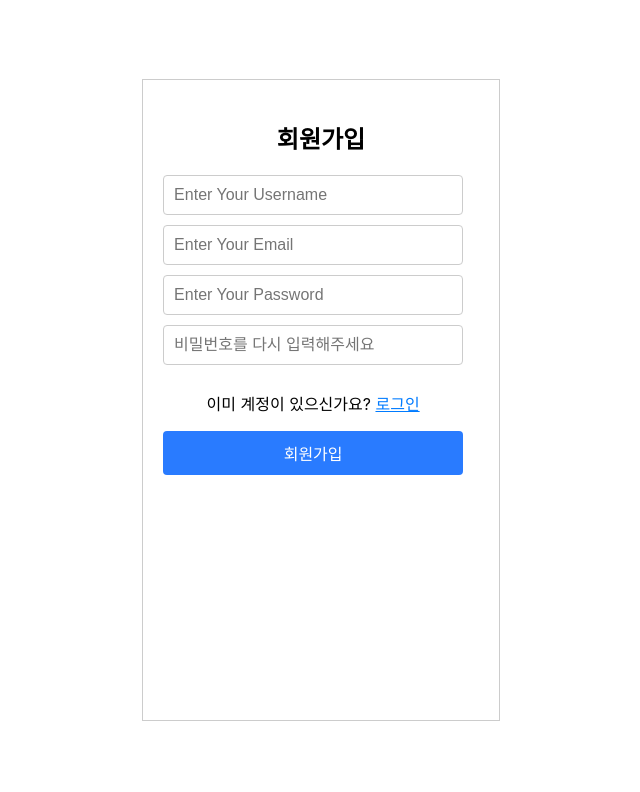
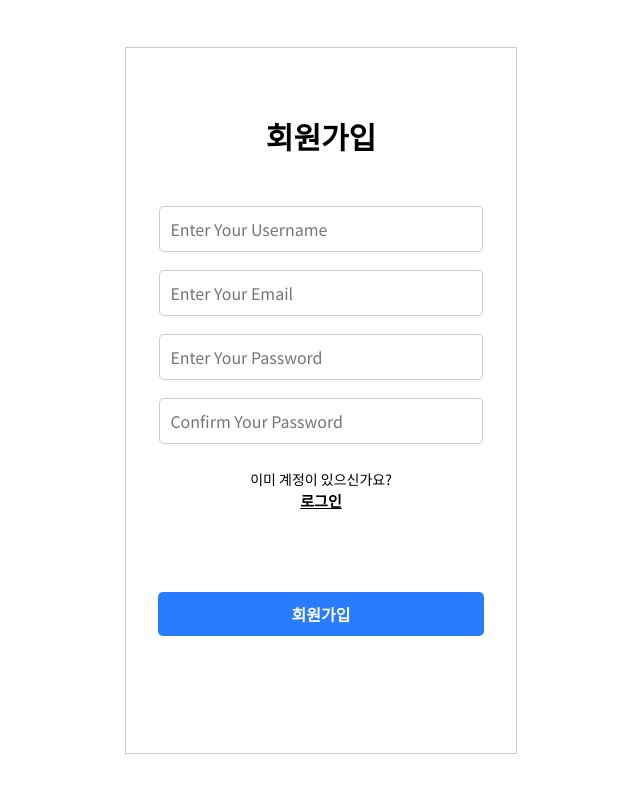
Before and after one commit to SK-PROJECT1-TEAM2/Web, a React (Create React App) app in the folder frontend/: page /signup in a window 1280 px wide. Shown: the top 792 px of the page, without its empty margins (319-959 px from the left). Built offline with nearby package versions, Linux system fonts and the light colour scheme.

Commit message:
Feat: 로그인 화면 수정1

```diff
--- a/frontend/src/Signin.js
+++ b/frontend/src/Signin.js
@@ -28,7 +28,7 @@ function Login() {
     return (
         <div style={styles.outerContainer}>
           <div style={styles.boxContainer}>
-            <h2>로그인</h2>
+            <h2 style={styles.title}>로그인</h2>
             <form onSubmit={handleLogin} style={styles.form}>
 
               <label htmlFor="email" style={styles.label}>Email</label>
@@ -53,18 +53,18 @@ function Login() {
               />
 
               <p style={styles.signupText}>
-                처음이신가요?{" "}
+                <span style={styles.signupQuestion}>처음이신가요?</span>
                 <button
                   type="button"
                   onClick={() => navigate("/signup")}
-                  style={styles.linkButton}
+                  style={styles.signupButton}
                 >
                   회원가입
                 </button>
               </p>
 
               <button type="submit" style={styles.button}>
-                로그인
+                Login
               </button>
             </form>
           </div>
@@ -81,19 +81,31 @@ function Login() {
       height: "100vh",
       backgroundColor: "#ffffff",
       fontFamily: "'Noto Sans KR', sans-serif",
-
     },
     boxContainer: {
       width: "auto",
-      minHeight: "600px",
+      minWidth: "350px",
+      minHeight: "625px",
       height: "auto",
       maxHeight: "95vh",
       aspectRatio: "500 / 950",
       padding: "20px",
       backgroundColor: "#ffffff",
-      border: "1.25px solid #ccc",
+      border: "1.25px solid rgba(0, 0, 0, 0.2)",
       textAlign: "center",
       fontFamily: "'Noto Sans KR', sans-serif",
+      display: "flex",
+      flexDirection: "column",
+      justifyContent: "center",
+      alignItems: "center",
+    },
+    title: {
+      display: "flex",
+      fontFamily: "'Noto Sans KR', sans-serif",
+      fontSize: "30px",
+      fontWeight: "bold",
+      marginTop: "-50px",
+      marginBottom: "40px",
     },
     form: {
       display: "flex",
@@ -102,44 +114,56 @@ function Login() {
     },
     label: {
         fontSize: "16px",
-        marginBottom: "5px",
+        marginBottom: "1px",
         textAlign: "left",
-        width: "100%",
+        width: "120%",
         fontFamily: "'Noto Sans KR', sans-serif",
-        fontWeight: 700,
+        fontWeight: "Regular",
+        marginTop: "30px",
     },
     input: {
-      margin: "10px 0",
-      marginBottom: "40px",
+      margin: "5px 0",
+      marginBottom: "10px",
       padding: "10px",
       fontSize: "16px",
-      width: "100%",
+      width: "120%",
       fontFamily: "'Noto Sans KR', sans-serif",
-
+      border: "1.25px solid rgba(4, 4, 4, 0.20)",
+      borderRadius: "5px",
     },
     button: {
       padding: "10px",
       backgroundColor: "#297BFF",
       color: "white",
       fontSize: "16px",
+      fontWeight: "bold",
       border: "none",
       borderRadius: "5px",
       cursor: "pointer",
-      width: "100%",
+      width: "130%",
       fontFamily: "'Noto Sans KR', sans-serif",
     },
-    linkButton: {
-      color: "#007BFF",
+    signupText: {
+      display: "flex",
+      flexDirection: "column",
+      justifyContent: "center",
+      alignItems: "center",
+      marginTop: "15px",
+      marginBottom:"80px",
+    },
+    signupQuestion: {
+      fontSize: "14px",
+      fontFamily: "'Noto Sans KR', sans-serif",
+    },
+    signupButton: {
+      fontSize: "15px",
+      color: "#000000",
+      fontWeight: "bold",
       background: "none",
       border: "none",
       cursor: "pointer",
       textDecoration: "underline",
-    },
-    signupText: {
-      display: "flex",
-      justifyContent: "center",
-      marginTop: "3px",
-      marginBottom:"80px",
+      fontFamily: "'Noto Sans KR', sans-serif",
     },
   };
 
--- a/frontend/src/Signup.js
+++ b/frontend/src/Signup.js
@@ -1,13 +1,5 @@
 import './App.css';
-import {
-    useState,
-    useEffect,
-    useMemo,
-    useCallback,
-    useRef,
-    useContext,
-    createContext,
-} from "react";
+import { useState } from "react";
 import { useNavigate } from "react-router-dom";
 
 
@@ -41,7 +33,7 @@ function Signup() {
     return (
         <div style={styles.outerContainer}>
           <div style={styles.boxContainer}>
-            <h2>회원가입</h2>
+            <h2 style={styles.title}>회원가입</h2>
             <form onSubmit={handleSignup} style={styles.form}>
               <input
                 type="text"
@@ -73,18 +65,24 @@ function Signup() {
               <input
                 type="password"
                 name="confirmPassword"
-                placeholder="비밀번호를 다시 입력해주세요"
+                placeholder="Confirm Your Password"
                 value={formData.confirmPassword}
                 onChange={handleInputChange}
                 style={styles.input}
                 required
               />
-              <p>
-                이미 계정이 있으신가요?{" "}
-                <button onClick={() => navigate("/")} style={styles.linkButton}>
+
+              <p style={styles.signinText}>
+                <span style={styles.signinQuestion}>이미 계정이 있으신가요?</span>
+                <button
+                  type="button"
+                  onClick={() => navigate("/")}
+                  style={styles.signinButton}
+                >
                   로그인
                 </button>
               </p>
+
               <button type="submit" style={styles.button}>
                 회원가입
               </button>
@@ -105,45 +103,77 @@ const styles = {
     },
     boxContainer: {
       width: "auto",
-        minHeight: "600px",
+      minWidth: "350px",
+      minHeight: "625px",
       height: "auto",
       maxHeight: "95vh",
       aspectRatio: "500 / 950",
       padding: "20px",
       backgroundColor: "#ffffff",
-        border: "1.25px solid #ccc",
+      border: "1.25px solid rgba(0, 0, 0, 0.2)",
       textAlign: "center",
+      fontFamily: "'Noto Sans KR', sans-serif",
+      display: "flex",
+      flexDirection: "column",
+      justifyContent: "center",
+      alignItems: "center",
+    },
+    title: {
+      display: "flex",
+      fontFamily: "'Noto Sans KR', sans-serif",
+      fontSize: "30px",
+      fontWeight: "bold",
+      marginTop: "-50px",
+      marginBottom: "40px",
     },
     form: {
       display: "flex",
       flexDirection: "column",
-      width: "300px",
+      alignItems: "center",
     },
     input: {
+      margin: "8px 0",
       marginBottom: "10px",
       padding: "10px",
       fontSize: "16px",
-      border: "1px solid #ccc",
-      borderRadius: "4px",
+      width: "120%",
+      fontFamily: "'Noto Sans KR', sans-serif",
+      border: "1.25px solid rgba(4, 4, 4, 0.20)",
+      borderRadius: "5px",
     },
     button: {
       padding: "10px",
+      backgroundColor: "#297BFF",
+      color: "white",
       fontSize: "16px",
-      backgroundColor: "#297BFF",
-      color: "#fff",
+      fontWeight: "bold",
       border: "none",
-      borderRadius: "4px",
+      borderRadius: "5px",
       cursor: "pointer",
+      width: "130%",
+      fontFamily: "'Noto Sans KR', sans-serif",
     },
-    linkButton: {
+    signinText: {
+      display: "flex",
+      flexDirection: "column",
+      justifyContent: "center",
+      alignItems: "center",
+      marginTop: "15px",
+      marginBottom: "80px",
+    },
+    signinQuestion: {
+      fontSize: "14px",
+      fontFamily: "'Noto Sans KR', sans-serif",
+    },
+    signinButton: {
+      fontSize: "15px",
+      color: "#000000",
+      fontWeight: "bold",
       background: "none",
-      color: "#007BFF",
       border: "none",
-      padding: "0",
-      fontSize: "16px",
       cursor: "pointer",
       textDecoration: "underline",
-      textAlign: "center"
+      fontFamily: "'Noto Sans KR', sans-serif",
     },
   };
 
```
Lines whose indentation alone changed are shown as unchanged.
